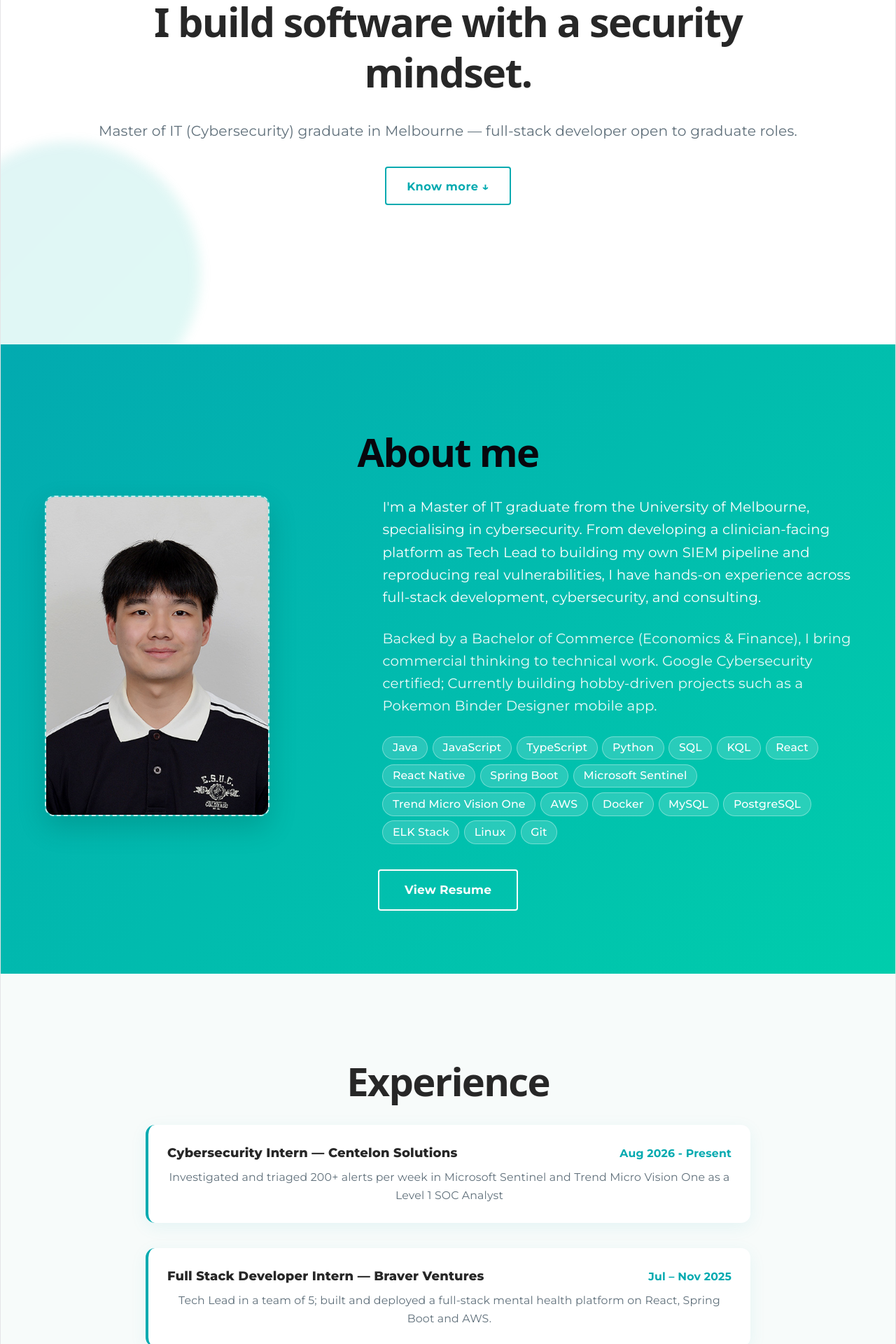
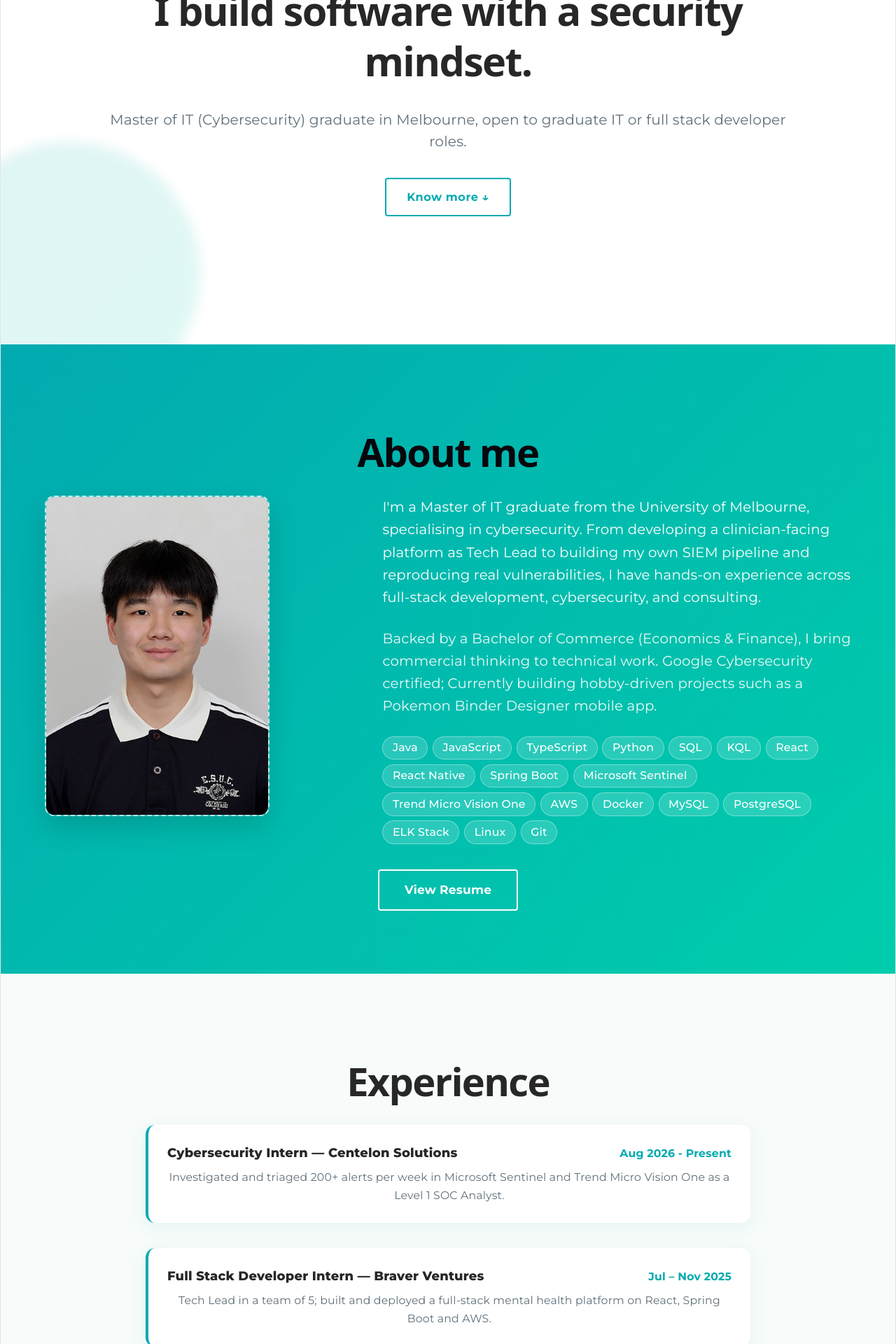
Before and after one commit to khaifunglee/khaifunglee.github.io, a React (Vite) app: page / in a window 1280 px wide. Shown: the part 308-2228 px from the top of the page at 70% size. Built offline with nearby package versions, Linux system fonts and the light colour scheme.

Commit message:
slight wording changes

```diff
--- a/src/App.jsx
+++ b/src/App.jsx
@@ -63,7 +63,7 @@ const EXPERIENCE = [
     {
     role: "Cybersecurity Intern — Centelon Solutions",
     period: "Aug 2026 - Present",
-    desc: "Investigated and triaged 200+ alerts per week in Microsoft Sentinel and Trend Micro Vision One as a Level 1 SOC Analyst",
+    desc: "Investigated and triaged 200+ alerts per week in Microsoft Sentinel and Trend Micro Vision One as a Level 1 SOC Analyst.",
   },
   {
     role: "Full Stack Developer Intern — Braver Ventures",
@@ -292,7 +292,7 @@ export default function Portfolio() {
           </Reveal>
           <Reveal delay={200}>
             <p className="mt-5 text-lg text-center mx-auto" style={{ color: GREY }}>
-              Master of IT (Cybersecurity) graduate in Melbourne — full-stack developer open to graduate roles.
+              Master of IT (Cybersecurity) graduate in Melbourne, open to graduate IT or full stack developer roles.
             </p>
           </Reveal>
           <Reveal delay={400}>
```
